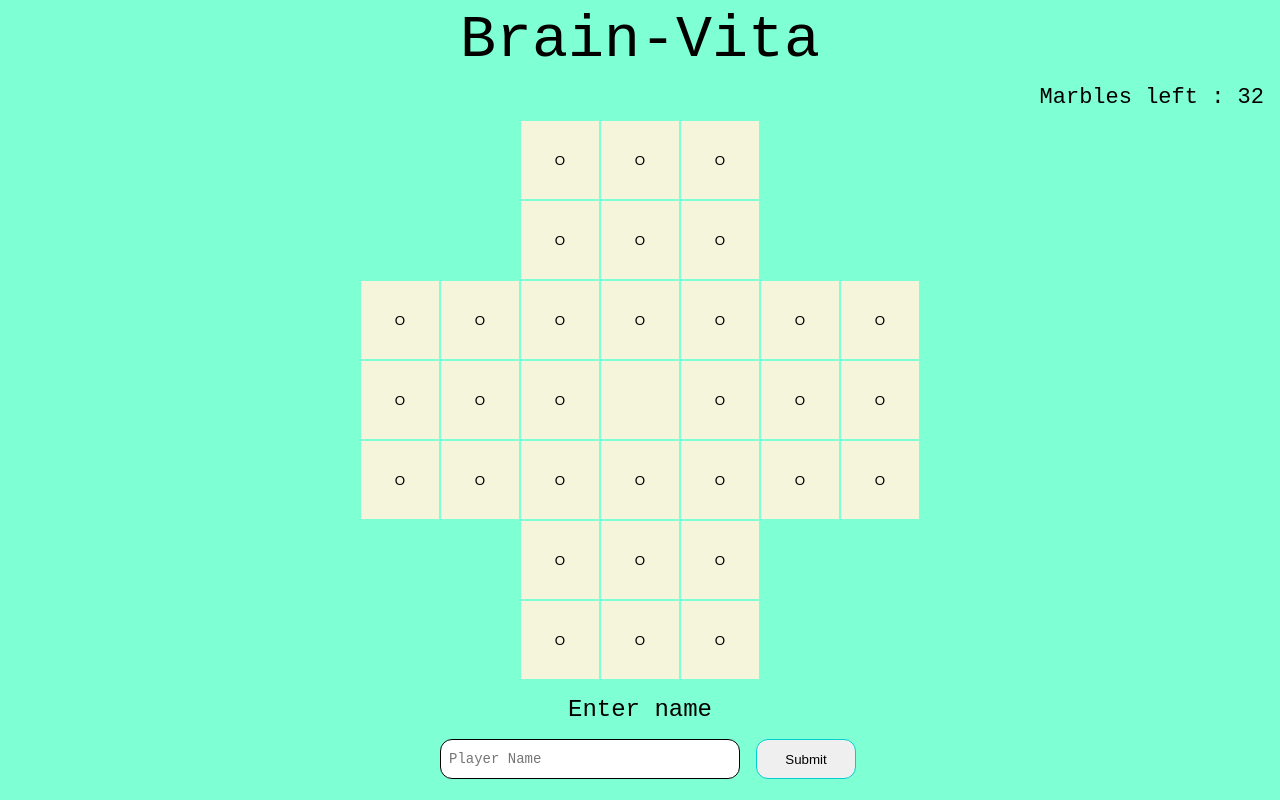
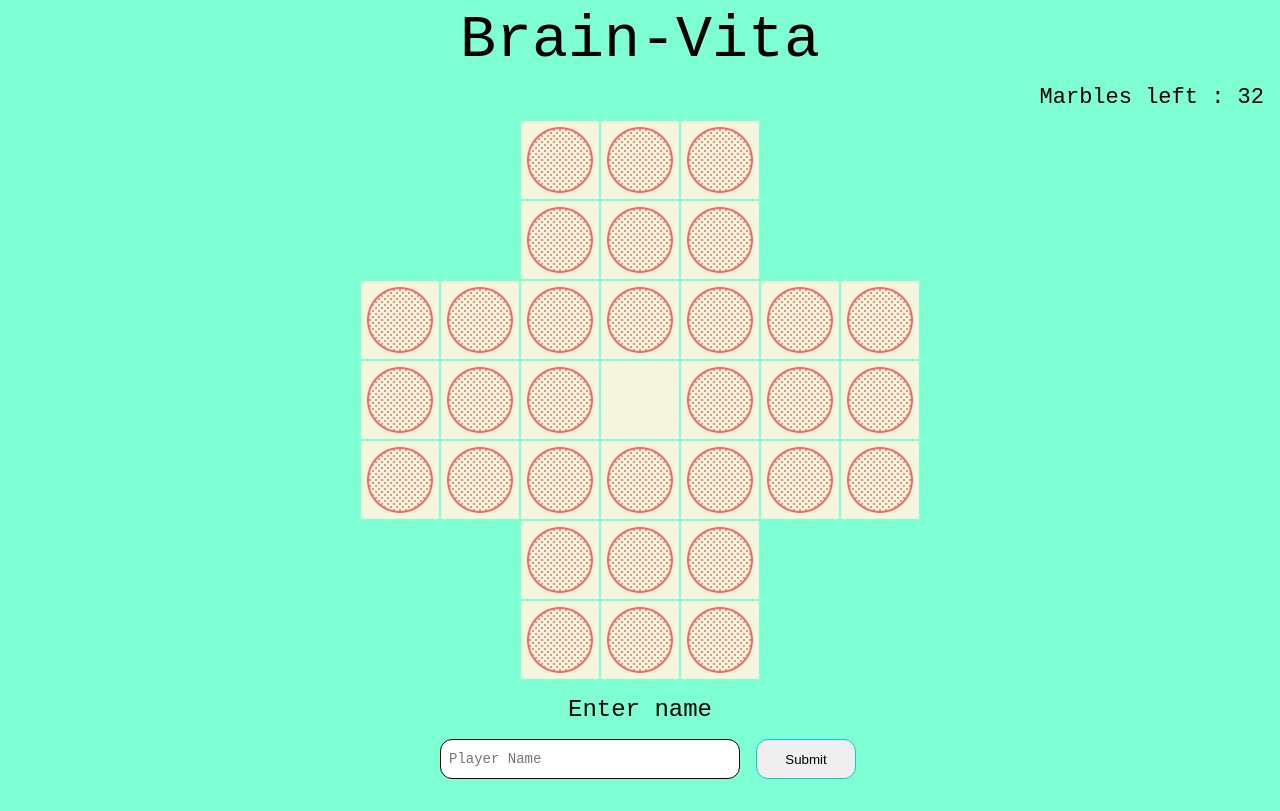
Before and after one commit to bhaskartalla/brain-vita, a React (Create React App) app: page / in a window 1280 px wide. Built offline with nearby package versions, Linux system fonts and the light colour scheme.

Commit message:
cirlce component addeed

```diff
--- a/src/components/Square.js
+++ b/src/components/Square.js
@@ -2,9 +2,12 @@ import React from 'react'
 import styled from 'styled-components'
 import circle from './../assets/circle.png'
 
-const Box = styled.button`
+const Box = styled.div`
   ${'' /* max-width: 80px; */}
   ${'' /* max-height: 80px; */}
+  display: flex;
+  justify-content: center;
+  align-items: center;
   width: 80px;
   height: 80px;
   outline: none;
@@ -27,8 +30,8 @@ const CircleImage = styled.img`
   height: 80px;
 
   @media (max-width: 568px) {
-    width: 45px;
-    height: 45px;
+    width: 30px;
+    height: 30px;
   }
 `
 
@@ -39,12 +42,12 @@ const Square = (props) => {
       id={props.id}
       onClick={() => props.onClick()}
     >
-      {props.isEmpty}
-      {/* {props.isEmpty === 'O' ? (
+      {/* {props.isEmpty} */}
+      {props.isEmpty === 'O' ? (
         <CircleImage src={circle} alt='react logo' />
       ) : (
         ''
-      )} */}
+      )}
     </Box>
   )
 }
--- a/src/style.js
+++ b/src/style.js
@@ -1,8 +1,6 @@
-import styled from "styled-components"
+import styled from 'styled-components'
 
 export const Wrapper = styled.div`
-  width: 100%;
-  height: 100vh;
   background-color: aquamarine;
 `
 
```
